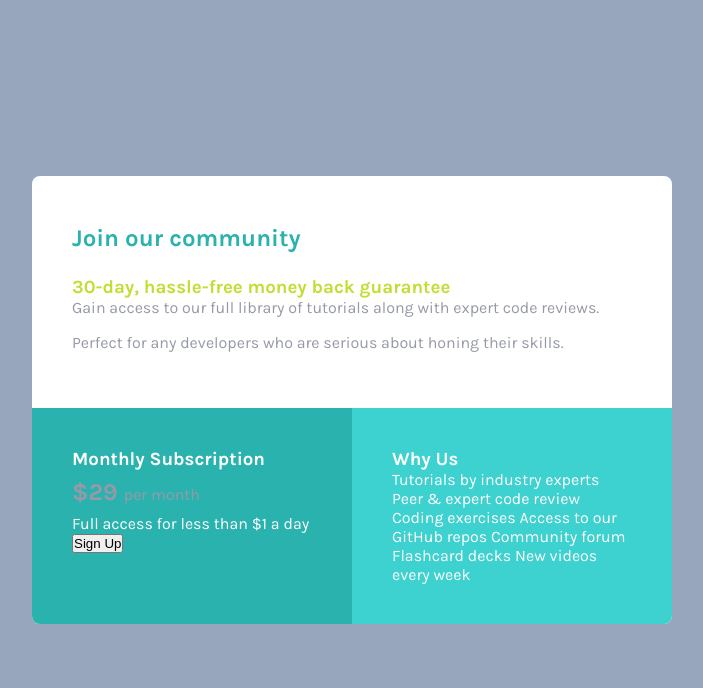
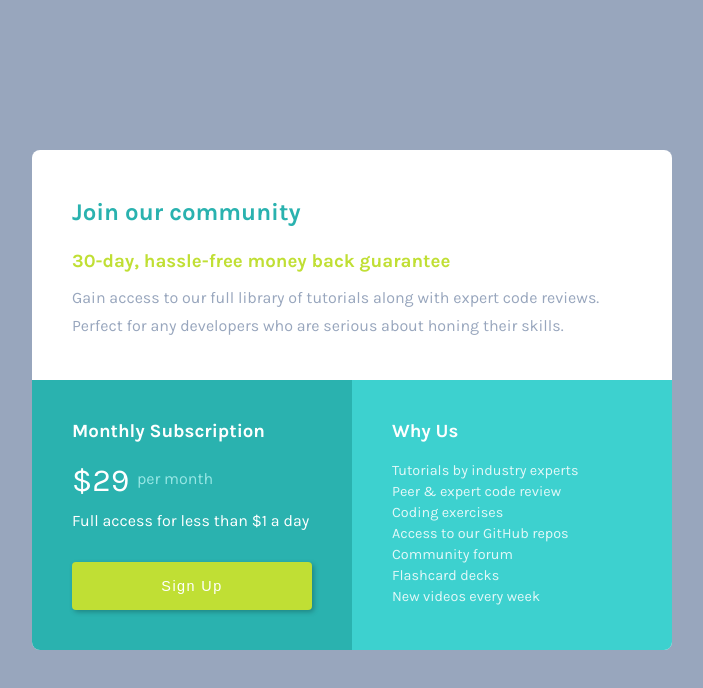
Before and after one commit to juliolegrec/single-price-grid-component-front-mentor, a website built with Parcel: page src/index.html in a window 1280 px wide. Shown: the whole page, without its empty margins (288-991 px from the left). Built offline with nearby package versions, Linux system fonts and the light colour scheme.

Commit message:
Final touches

```diff
--- a/src/index.html
+++ b/src/index.html
@@ -20,8 +20,6 @@
 				<p>
 					Gain access to our full library of tutorials along with expert code
 					reviews.
-				</p>
-				<p>
 					Perfect for any developers who are serious about honing their skills.
 				</p>
 			</section>
@@ -33,11 +31,15 @@
 			</section>
 			<section class="why-us">
 				<h3>Why Us</h3>
-				<p>
-					Tutorials by industry experts Peer &amp; expert code review Coding
-					exercises Access to our GitHub repos Community forum Flashcard decks
-					New videos every week
-				</p>
+				<ul>
+					<li>Tutorials by industry experts</li>
+					<li>Peer &amp; expert code review</li>
+					<li>Coding exercises</li>
+					<li>Access to our GitHub repos</li>
+					<li>Community forum</li>
+					<li>Flashcard decks</li>
+					<li>New videos every week</li>
+				</ul>
 			</section>
 		</main>
 	</body>
--- /dev/null
+++ b/src/styles/_variables.scss
@@ -0,0 +1,6 @@
+:root {
+	--cyan: hsl(179, 62%, 43%);
+	--bright-yellow: hsl(71, 73%, 54%);
+	--light-gray: hsl(204, 43%, 93%);
+	--grayish-blue: hsl(218, 22%, 67%);
+}
--- a/src/styles/main.scss
+++ b/src/styles/main.scss
@@ -1,3 +1,4 @@
+@import './variables';
 * {
 	margin: 0;
 	padding: 0;
@@ -6,12 +7,28 @@
 
 body {
 	font-family: 'Karla', sans-serif;
-	background: hsl(218, 22%, 67%);
+	background: var(--grayish-blue);
 	display: flex;
 	align-items: center;
 	justify-content: center;
 	height: 100vh;
 	width: 100vw;
+}
+
+button {
+	font-size: 0.9rem;
+	width: 100%;
+	padding: 16px 0;
+	border-radius: 4px;
+	border: none;
+	background-color: var(--bright-yellow);
+	color: white;
+	letter-spacing: 0.1em;
+	cursor: pointer;
+
+	&:hover {
+		background-color: hsl(71, 73%, 64%);
+	}
 }
 
 main {
@@ -32,39 +49,88 @@ section {
 		grid-column-end: 3;
 
 		& > h2 {
-			color: hsl(179, 62%, 43%);
+			color: var(--cyan);
 			margin: 8px 0 24px;
 		}
 
 		& > h3 {
-			color: hsl(71, 73%, 54%);
+			color: var(--bright-yellow);
+			margin-bottom: 12px;
 		}
 
 		& > p {
-			color: hsl(227, 8%, 62%);
-			margin-bottom: 16px;
+			line-height: 1.75;
+			color: var(--grayish-blue);
 		}
 	}
 
 	&.price-part,
 	&.why-us {
 		color: white;
+
+		& > h3 {
+			margin-bottom: 20px;
+		}
 	}
 
 	&.price-part {
-		background: hsl(179, 62%, 43%);
+		background: var(--cyan);
+
+		& > button {
+			margin-top: 32px;
+			box-shadow: 2px 2px 5px rgba(0, 0, 0, 0.25);
+		}
 	}
 
 	&.why-us {
 		background: hsl(179, 62%, 53%);
+
+		& > ul {
+			font-size: 0.9rem;
+			list-style: none;
+			color: hsl(179, 62%, 93%);
+
+			& > li {
+				margin: 4px 0;
+			}
+		}
 	}
 }
 
 #price {
-	margin: 8px 0;
-	color: hsl(227, 8%, 62%);
+	margin-bottom: 12px;
+	color: hsl(179, 62%, 75%);
 	& > span {
-		font-size: 24px;
-		font-weight: 700;
+		font-size: 32px;
+		// font-weight: 700;
+		color: white;
+		vertical-align: middle;
 	}
 }
+
+@media only screen and (max-width: 375px) {
+	body {
+		height: 100%;
+	}
+
+	main {
+		display: grid;
+		grid-template-columns: 1fr;
+		border-radius: 0;
+	}
+
+	section {
+		padding: 24px;
+
+		&.hero {
+			grid-column-start: auto;
+			grid-column-end: auto;
+		}
+
+		&.why-us {
+			& > ul {
+				font-size: 1rem;
+			}
+		}
+	}
+}
```
